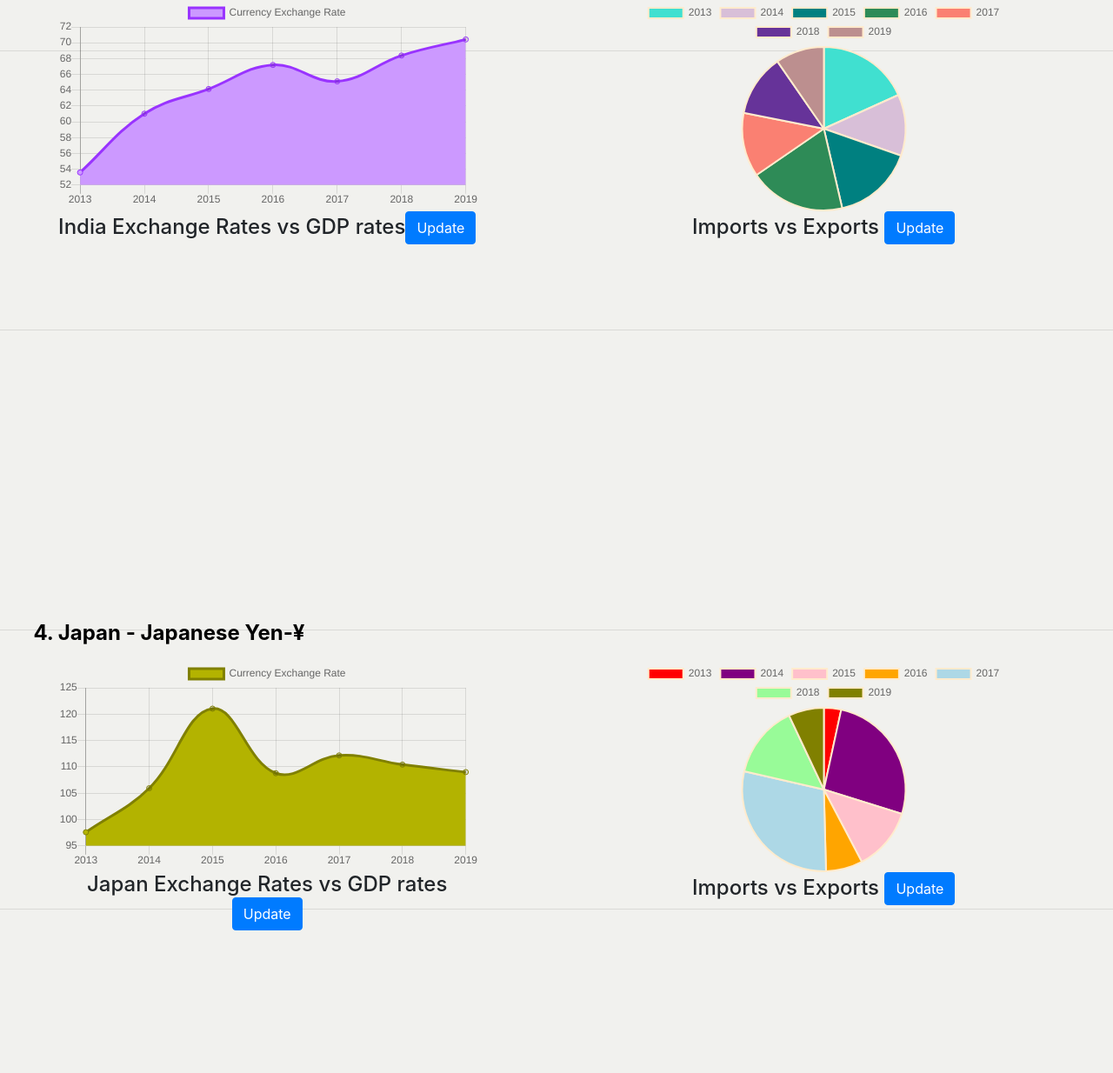
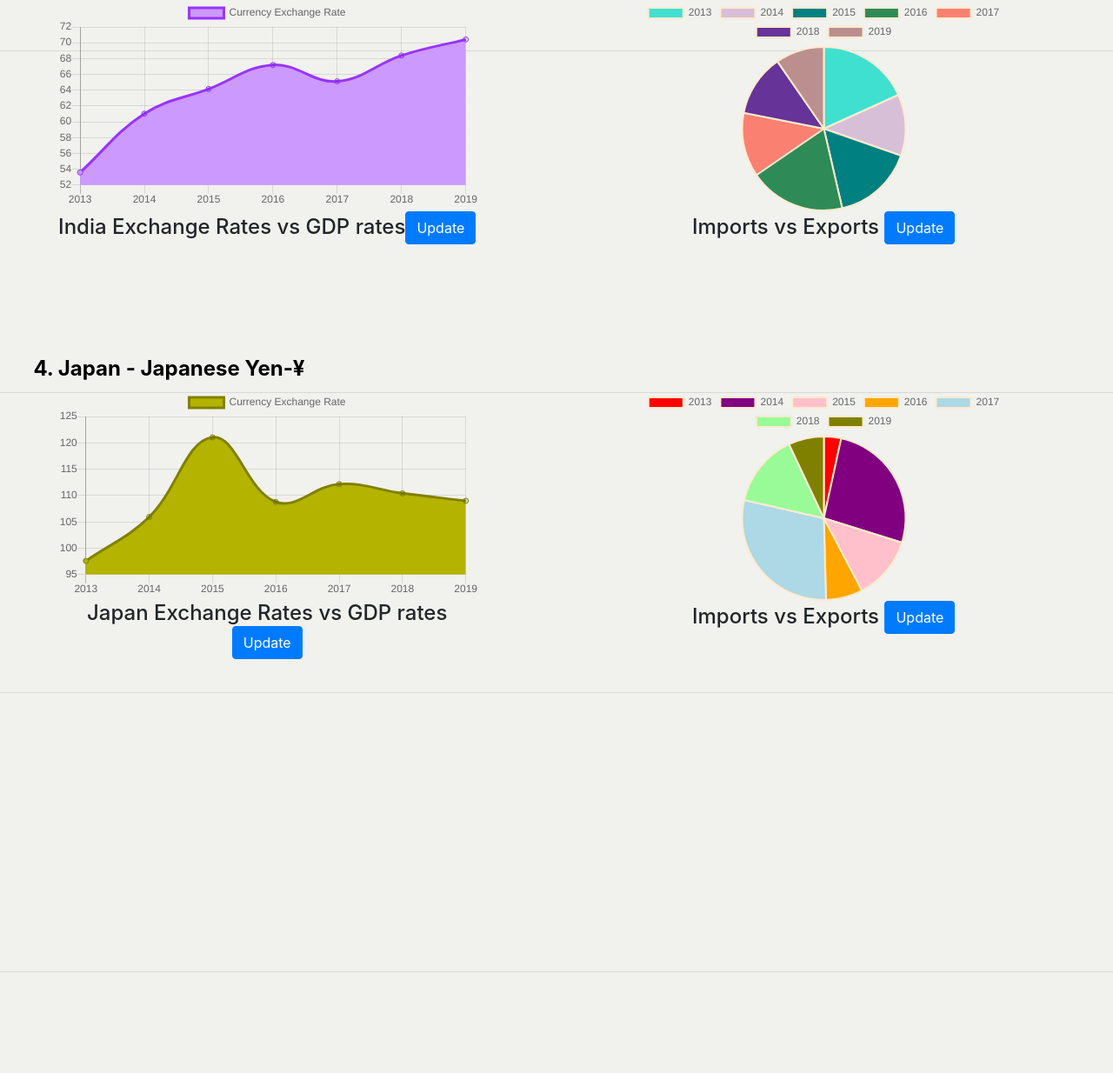
Before and after one commit to UMMEATHIYA/Currency-Rates-Deployment, a Flask app: page / in a window 1280 px wide; the page is wider, and only the part inside the window is pictured. Shown: the part 1662-2896 px from the top of that part at 87% size. Run offline with Flask 2, Linux system fonts and the light colour scheme; some libraries are stand-ins or nearby versions.

Commit message:
Update FER.html

```diff
--- a/templates/FER.html
+++ b/templates/FER.html
@@ -175,7 +175,7 @@
               }
               .Algo4{
                 position: absolute;
-                top:297%;
+                top:259%;
                 margin-left: 3%;
         }
         .chart7{
@@ -184,7 +184,7 @@
                 padding: 5px;
                 margin-left: 4.5%;
                 position:absolute;
-                top:302%;
+                top:263%;
               }
               .chart8{
                 width:39%;
@@ -192,7 +192,7 @@
                 padding: 5px;
                 margin-left: 54.5%;
                 position:absolute;
-                top:302%;
+                top:263%;
               }
               .Algo5{
                 position: absolute;
@@ -346,7 +346,7 @@
            <div class="chart8">
                 <canvas id="myChart8"></canvas>
                 <h4 align="center">Imports vs Exports <button class="btn btn-primary" onclick="updateChart8()">Update</button></h4>
-                </div><br><br><br><br><br><br><br><br><br><br><br><br>
+                </div><br><br><br><br><br><br><br><br><br><br><br><br><br><br><br>
                 <hr>
 
         <!-- UK -->
```
